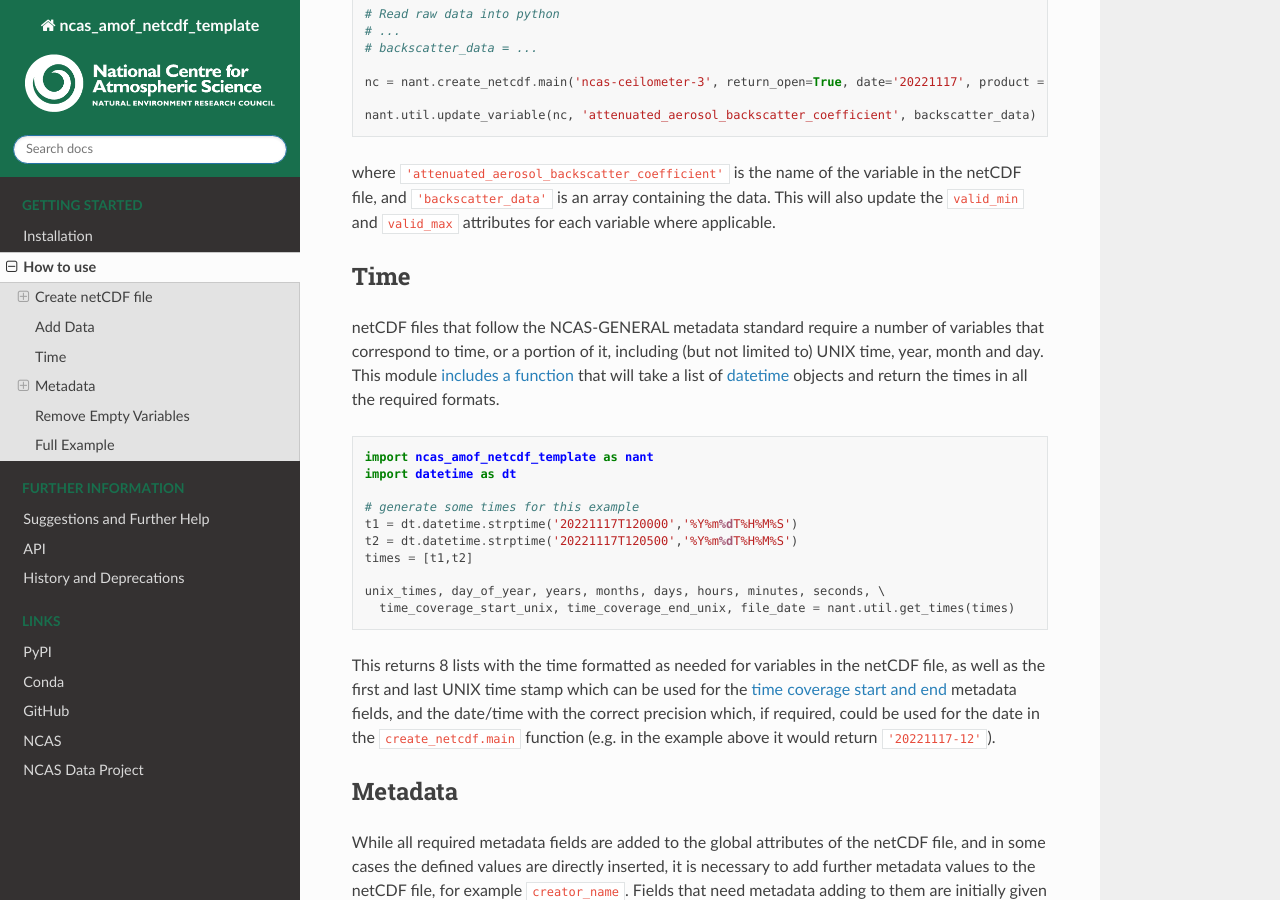
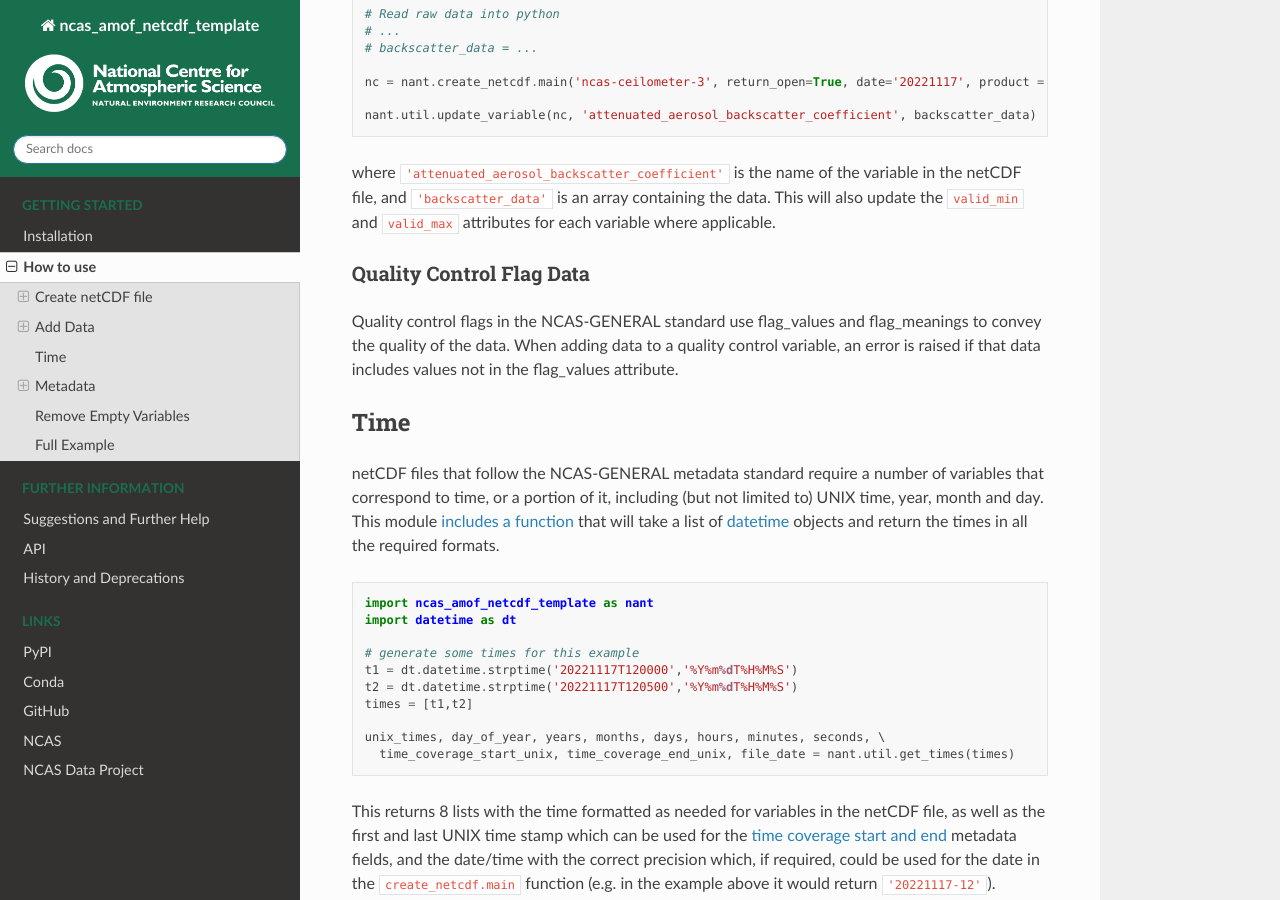
Before and after one commit to joshua-hampton/ncas_amof_netcdf_template, a Sphinx documentation site: the page built from docs/source/usage.rst, in a window 1280 px wide and 900 px high, scrolled down 2774 px. Built offline with Sphinx 7.4.7 and the Read the Docs theme 2.0.0, drawn with Linux system fonts in a browser that asks for light colours.

Commit message:
Add info on QC data error (#106)

```diff
--- a/docs/source/usage.rst
+++ b/docs/source/usage.rst
@@ -123,6 +123,10 @@
 
 
 where ``'attenuated_aerosol_backscatter_coefficient'`` is the name of the variable in the netCDF file, and ``'backscatter_data'`` is an array containing the data. This will also update the ``valid_min`` and ``valid_max`` attributes for each variable where applicable.
+
+Quality Control Flag Data
+^^^^^^^^^^^^^^^^^^^^^^^^^
+Quality control flags in the NCAS-GENERAL standard use flag_values and flag_meanings to convey the quality of the data. When adding data to a quality control variable, an error is raised if that data includes values not in the flag_values attribute.
 
 Time
 ----
```
